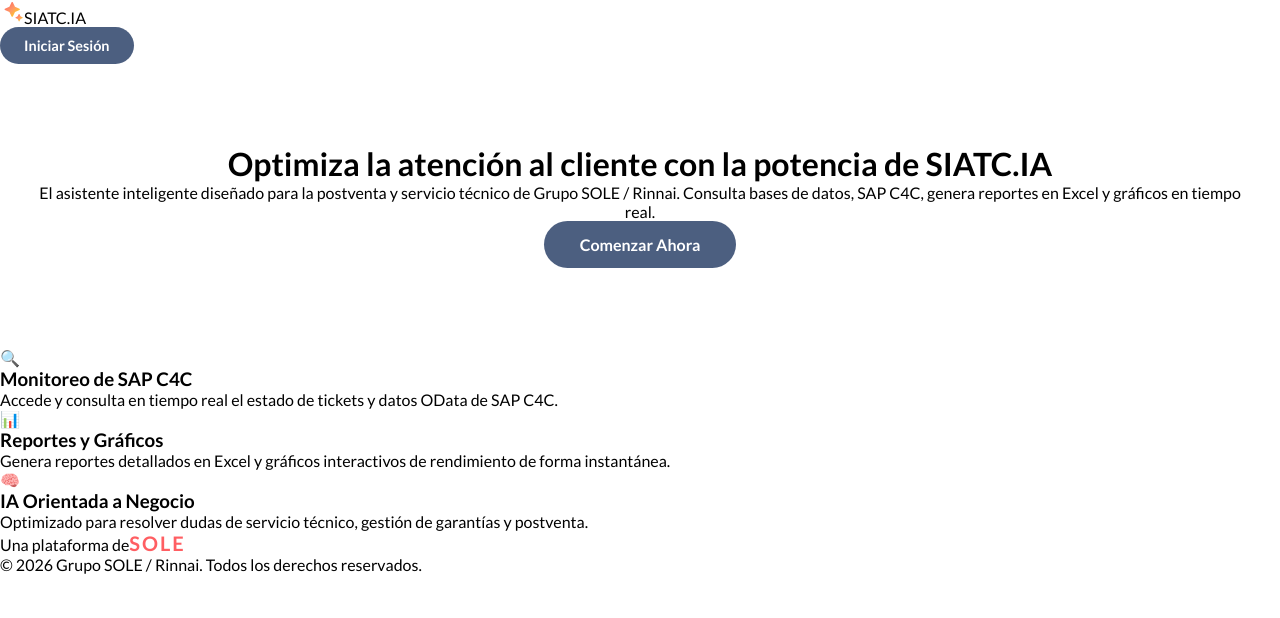
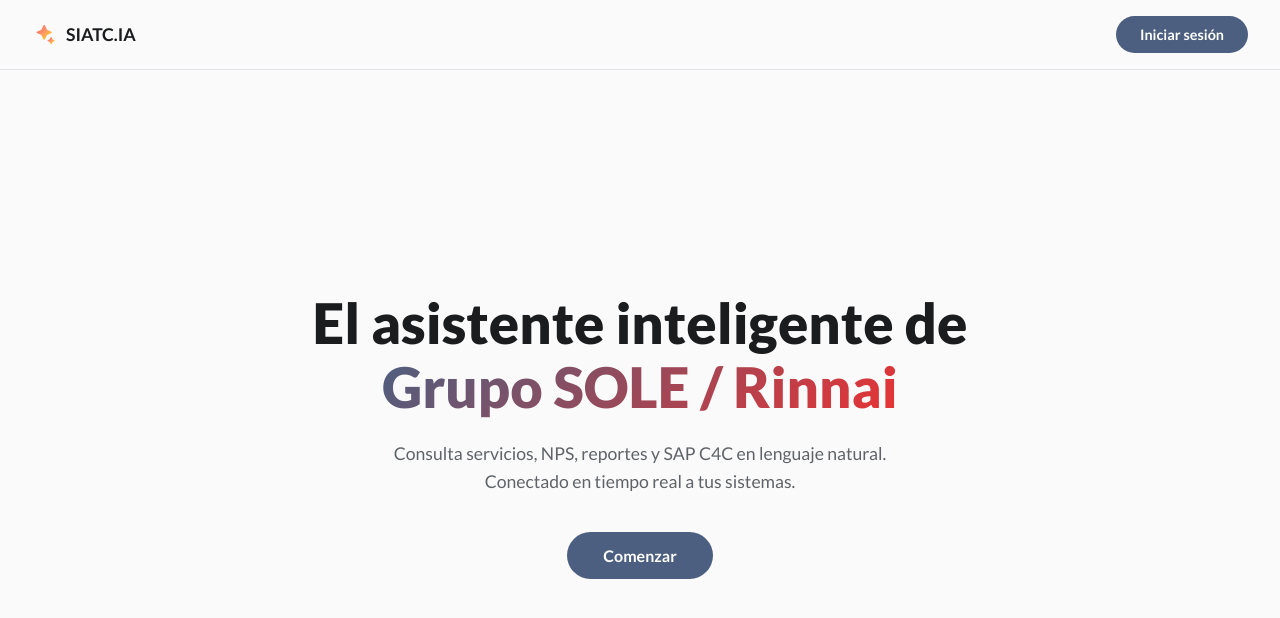
Before and after one commit to onunez2025/AsistenteST, a React (Vite) app in the folder frontend/: page / in a window 1280 px wide. Shown: the top 618 px of the page. Built offline with nearby package versions, Linux system fonts and the light colour scheme.

Commit message:
feat: home screen con greeting Gemini-style y chips de sugerencia SIATC.IA

```diff
--- a/frontend/src/components/ChatArea.jsx
+++ b/frontend/src/components/ChatArea.jsx
@@ -2,6 +2,7 @@
 import { Menu, Sun, Moon, User, Paperclip, Send, File, Download, Search, Mic, Plus, Trash2, ArrowLeft, Bot, Square } from 'lucide-react';
 import { BotSparkleIcon } from './icons';
 import { parseMarkdown } from '../utils/markdown';
+import SuggestionChips from './SuggestionChips';
 
 function ChatArea({
   isSidebarOpen, setIsSidebarOpen,
@@ -18,7 +19,7 @@
   handleSendMessage, handleFileSelect,
   isFileUploading, fileInputRef, messagesEndRef,
   handleExportPNG, getFullUrl,
-  chats, setActiveChatId, handleDeleteChat, formatDateTime
+  chats, activeChatId, setActiveChatId, handleDeleteChat, formatDateTime
 }) {
   const [isListening, setIsListening] = useState(false);
   const [searchQuery, setSearchQuery] = useState('');
@@ -86,6 +87,15 @@
     c.messages.some(m => m.content.toLowerCase().includes(searchQuery.toLowerCase()))
   );
   const searchGroups = groupChatsByDate(filteredChats);
+
+  // Saludo dinámico según hora del día
+  const getGreeting = () => {
+    const h = new Date().getHours();
+    if (h < 12) return 'Buenos días';
+    if (h < 19) return 'Buenas tardes';
+    return 'Buenas noches';
+  };
+  const firstName = user?.full_name?.split(' ')[0] || user?.username || '';
 
   // Renderizado de mensajes con gráficos y Excel
   const renderMessageContent = (content, index) => {
@@ -184,8 +194,8 @@
     );
   };
 
-  // Input box (se reutiliza en welcome y en chat activo)
-  const renderInputBox = (isCentered = false) => (
+  // Input box (se reutiliza en home y en chat activo)
+  const renderInputBar = (isCentered = false) => (
     <div className={`input-box-wrapper ${isCentered ? 'centered-input' : ''}`}>
       {fileAttachment && (
         <div className="attachment-preview-container">
@@ -267,34 +277,68 @@
     </div>
   );
 
-  return (
-    <div className="chat-area">
-      {/* Header */}
-      <div className="chat-header">
-        <div className="chat-header-left">
-          {!isSidebarOpen && (
-            <button className="header-action-btn" onClick={() => setIsSidebarOpen(true)} title="Abrir menú"><Menu size={20} /></button>
+  // Render de la lista de mensajes del chat activo
+  const renderMessages = () => (
+    <>
+      {activeMessages.map((msg, index) => (
+        <div key={index} className={`message ${msg.role}`}>
+          <div className="avatar">
+            {msg.role === 'assistant' ? <BotSparkleIcon /> : <User size={20} />}
+          </div>
+          <div className="message-content">
+            {msg.role === 'assistant' ? (
+              renderMessageContent(msg.content, index)
+            ) : (
+              <div className="message-content-inner">
+                <div>{msg.content}</div>
+                {msg.attachment && (
+                  <div className="chat-message-attachment">
+                    {msg.attachment.type?.startsWith('image/') ? (
+                      <img src={msg.attachment.url || `data:${msg.attachment.type};base64,${msg.attachment.data}`} alt="adjunto" />
+                    ) : (
+                      <div className="chat-message-attachment-icon"><File size={24} /></div>
                     )}
-          {activeView === 'search' && (
-            <button className="header-action-btn" onClick={() => setActiveView('chat')} title="Volver al chat"><ArrowLeft size={20} /></button>
-          )}
-          <div className="chat-title-container">
-            <span className="chat-title">SIATC.IA — Asistente de Gestión</span>
-            <span className="chat-subtitle">Grupo SOLE / Rinnai</span>
+                    <div className="chat-message-attachment-info">
+                      <div className="chat-message-attachment-name">
+                        <a href={msg.attachment.url} download={msg.attachment.name} target="_blank" rel="noopener noreferrer" style={{ color: 'inherit', textDecoration: 'none' }}>
+                          {msg.attachment.name}
+                        </a>
+                      </div>
+                      <div className="chat-message-attachment-size">{msg.attachment.type}</div>
                     </div>
                   </div>
-        <div className="chat-header-right">
-          {/* Indicador de progreso en el header cuando está procesando */}
-          {isLoading && progressLabel && !streamingContent && (
-            <span className="header-progress-label">{progressLabel}</span>
                 )}
-          <button className="header-action-btn" onClick={toggleTheme} title="Cambiar tema">
-            {theme === 'dark' ? <Sun size={20} /> : <Moon size={20} />}
+              </div>
+            )}
+          </div>
+        </div>
+      ))}
+
+      {/* Burbuja de streaming / progreso */}
+      {renderStreamingBubble()}
+
+      <div ref={messagesEndRef} />
+    </>
+  );
+
+  return (
+    <div className="main-content">
+      {/* Topbar */}
+      <div className="topbar">
+        {!isSidebarOpen && (
+          <button className="topbar-menu-btn" onClick={() => setIsSidebarOpen(true)}>
+            <Menu size={20} />
           </button>
-          <div className="header-user-badge">
-            <div className="user-avatar-small">{(user?.full_name || 'U')[0].toUpperCase()}</div>
-            <span className="user-name-text">{user?.full_name?.split(' ')[0] || username}</span>
-          </div>
+        )}
+        <span className="topbar-title">
+          {activeMessages && activeMessages.length > 0
+            ? (chats?.find(c => c.id === activeChatId)?.title || 'SIATC.IA')
+            : ''}
+        </span>
+        <div className="topbar-actions">
+          <button className="topbar-icon-btn" onClick={toggleTheme} title="Cambiar tema">
+            {theme === 'dark' ? <Sun size={18} /> : <Moon size={18} />}
+          </button>
         </div>
       </div>
 
@@ -340,99 +384,29 @@
           </div>
         </div>
       ) : (
-        /* Vista de chat */
-        <>
-          {activeMessages.length <= 1 ? (
-            /* Pantalla de bienvenida */
-            <div className="welcome-container">
-              <div className="welcome-greetings">
-                <h1 className="gemini-welcome-title">El escenario es tuyo, {user?.full_name?.split(' ')[0] || 'equipo'}</h1>
-                <h2 className="gemini-welcome-subtitle">¿En qué puedo ayudarte hoy en la gestión técnica y postventa?</h2>
-              </div>
-              <div className="welcome-input-wrapper">{renderInputBox(true)}</div>
-              <div className="welcome-cards-grid">
-                <div className="welcome-card" onClick={() => handleSendMessage('¿Cuántos servicios se completaron esta semana?')}>
-                  <span className="welcome-card-text">Ver volumen de servicios completados esta semana</span>
-                  <span className="welcome-card-icon">⚡</span>
-                </div>
-                <div className="welcome-card" onClick={() => handleSendMessage('¿Qué técnico cerró más servicios este mes?')}>
-                  <span className="welcome-card-text">Ranking de técnicos con más servicios cerrados este mes</span>
-                  <span className="welcome-card-icon">🏆</span>
-                </div>
-                <div className="welcome-card" onClick={() => handleSendMessage('¿Cuáles son las 5 fallas más reportadas este mes?')}>
-                  <span className="welcome-card-text">Fallas y motivos de no atención más frecuentes</span>
-                  <span className="welcome-card-icon">🛠️</span>
-                </div>
-                <div className="welcome-card" onClick={() => handleSendMessage('Genera un reporte Excel de servicios de este mes')}>
-                  <span className="welcome-card-text">Exportar reporte Excel de servicios del mes</span>
-                  <span className="welcome-card-icon">📊</span>
-                </div>
-                <div className="welcome-card" onClick={() => handleSendMessage('¿Qué materiales se usaron más en servicios de reparación este mes?')}>
-                  <span className="welcome-card-text">Materiales y repuestos más utilizados en reparaciones</span>
-                  <span className="welcome-card-icon">🔧</span>
-                </div>
-                <div className="welcome-card" onClick={() => handleSendMessage('¿Cuántos vehículos de la flota están activos y cuáles tienen mantenimiento pendiente?')}>
-                  <span className="welcome-card-text">Estado de la flota vehicular y mantenimientos pendientes</span>
-                  <span className="welcome-card-icon">🚗</span>
-                </div>
-              </div>
+        /* Home screen o Chat screen */
+        (!activeMessages || activeMessages.length === 0) && !isLoading ? (
+          <div className="home-screen">
+            <h1 className="home-greeting">{getGreeting()}, {firstName}</h1>
+            <p className="home-subtitle">¿Cómo puedo ayudarte hoy?</p>
+            <SuggestionChips onSelect={(text) => setInputText(text)} />
+            <div className="welcome-input-wrapper">{renderInputBar(true)}</div>
           </div>
         ) : (
-            /* Chat activo */
-            <>
+          <div className="chat-screen">
             <div className="messages-container">
-                {activeMessages.map((msg, index) => (
-                  <div key={index} className={`message ${msg.role}`}>
-                    <div className="avatar">
-                      {msg.role === 'assistant' ? <BotSparkleIcon /> : <User size={20} />}
+              {renderMessages()}
             </div>
-                    <div className="message-content">
-                      {msg.role === 'assistant' ? (
-                        renderMessageContent(msg.content, index)
-                      ) : (
-                        <div className="message-content-inner">
-                          <div>{msg.content}</div>
-                          {msg.attachment && (
-                            <div className="chat-message-attachment">
-                              {msg.attachment.type?.startsWith('image/') ? (
-                                <img src={msg.attachment.url || `data:${msg.attachment.type};base64,${msg.attachment.data}`} alt="adjunto" />
-                              ) : (
-                                <div className="chat-message-attachment-icon"><File size={24} /></div>
-                              )}
-                              <div className="chat-message-attachment-info">
-                                <div className="chat-message-attachment-name">
-                                  <a href={msg.attachment.url} download={msg.attachment.name} target="_blank" rel="noopener noreferrer" style={{ color: 'inherit', textDecoration: 'none' }}>
-                                    {msg.attachment.name}
-                                  </a>
-                                </div>
-                                <div className="chat-message-attachment-size">{msg.attachment.type}</div>
-                              </div>
-                            </div>
-                          )}
-                        </div>
-                      )}
-                    </div>
-                  </div>
-                ))}
-
-                {/* Burbuja de streaming / progreso */}
-                {renderStreamingBubble()}
-
-                <div ref={messagesEndRef} />
-              </div>
-
-              {/* Input fijo abajo */}
             <div className="input-container-fixed">
               <div className="input-max-width-wrapper">
-                  {renderInputBox(false)}
+                {renderInputBar(false)}
                 <div className="disclaimer-text">
                   SIATC.IA puede cometer errores. Corrobora información crítica con SAP C4C.
                 </div>
               </div>
             </div>
-            </>
-          )}
-        </>
+          </div>
+        )
       )}
     </div>
   );
--- a/frontend/src/components/Landing.jsx
+++ b/frontend/src/components/Landing.jsx
@@ -1,73 +1,30 @@
 import React from 'react';
+import { BotSparkleIcon } from './icons';
 
-const BotSparkleIcon = () => (
-  <svg className="sparkle-logo-svg" viewBox="0 0 24 24" width="24" height="24" fill="currentColor" xmlns="http://www.w3.org/2000/svg">
-    <path d="M12 2c-.1 0-.3.1-.4.2L9.4 6.7 4.9 8.7c-.2.1-.3.3-.3.4v.4c0 .2.1.3.3.4l4.5 2 2.2 4.5c.1.2.3.3.4.3h.4c.2 0 .3-.1.4-.3l2.2-4.5 4.5-2c.2-.1.3-.3.3-.4v-.4c0-.2-.1-.3-.3-.4l-4.5-2-2.2-4.5c-.1-.1-.3-.2-.4-.2h-.4z" fill="url(#siatc-sparkle-grad)" />
-    <path d="M19 14c-.05 0-.15.05-.2.1l-1.1 2.2-2.2 1.1c-.1.05-.15.15-.15.2v.2c0 .1.05.15.15.2l2.2 1.1 1.1 2.2c.05.1.15.15.2.15h.2c.1 0 .15-.05.2-.15l1.1-2.2 2.2-1.1c.1-.05.15-.15.15-.2v-.2c0-.1-.05-.15-.15-.2l-2.2-1.1-1.1-2.2c-.05-.05-.15-.1-.2-.1h-.2z" fill="url(#siatc-sparkle-grad)" />
-    <defs>
-      <linearGradient id="siatc-sparkle-grad" x1="0%" y1="0%" x2="100%" y2="100%">
-        <stop offset="0%" stopColor="#ff5e62" />
-        <stop offset="50%" stopColor="#ff9966" />
-        <stop offset="100%" stopColor="#ffdf00" />
-      </linearGradient>
-    </defs>
-  </svg>
-);
-
-const Landing = ({ onLoginClick }) => {
+export default function Landing({ onLoginClick }) {
   return (
-    <div className="landing-container">
-      <header className="landing-header">
-        <div className="landing-logo">
+    <div className="landing-page">
+      <nav className="landing-nav">
+        <div className="landing-nav-logo">
           <BotSparkleIcon />
-          <span className="landing-logo-text">SIATC.IA</span>
+          <span>SIATC.IA</span>
         </div>
         <button className="landing-login-btn" onClick={onLoginClick}>
-          Iniciar Sesión
+          Iniciar sesión
         </button>
-      </header>
-
-      <main className="landing-hero">
-        <h1 className="landing-title">
-          Optimiza la atención al cliente con la potencia de <span className="highlight-text">SIATC.IA</span>
+      </nav>
+      <div className="landing-hero">
+        <h1 className="landing-hero-title">
+          El asistente inteligente de<br />
+          <span>Grupo SOLE / Rinnai</span>
         </h1>
-        <p className="landing-subtitle">
-          El asistente inteligente diseñado para la postventa y servicio técnico de Grupo SOLE / Rinnai. Consulta bases de datos, SAP C4C, genera reportes en Excel y gráficos en tiempo real.
+        <p className="landing-hero-subtitle">
+          Consulta servicios, NPS, reportes y SAP C4C en lenguaje natural. Conectado en tiempo real a tus sistemas.
         </p>
-        <div className="landing-hero-actions">
-          <button className="landing-cta-btn" onClick={onLoginClick}>
-            Comenzar Ahora
-          </button>
-        </div>
-      </main>
-
-      <section className="landing-features">
-        <div className="landing-feature-card">
-          <div className="feature-icon">🔍</div>
-          <h3 className="feature-title">Monitoreo de SAP C4C</h3>
-          <p className="feature-desc">Accede y consulta en tiempo real el estado de tickets y datos OData de SAP C4C.</p>
-        </div>
-        <div className="landing-feature-card">
-          <div className="feature-icon">📊</div>
-          <h3 className="feature-title">Reportes y Gráficos</h3>
-          <p className="feature-desc">Genera reportes detallados en Excel y gráficos interactivos de rendimiento de forma instantánea.</p>
-        </div>
-        <div className="landing-feature-card">
-          <div className="feature-icon">🧠</div>
-          <h3 className="feature-title">IA Orientada a Negocio</h3>
-          <p className="feature-desc">Optimizado para resolver dudas de servicio técnico, gestión de garantías y postventa.</p>
-        </div>
-      </section>
-
-      <footer className="landing-footer">
-        <div className="landing-footer-credits">
-          <span className="footer-title">Una plataforma de</span>
-          <span style={{ fontSize: '20px', fontWeight: 'bold', letterSpacing: '2px', color: '#ff5e62' }}>SOLE</span>
-        </div>
-        <p className="footer-rights">© 2026 Grupo SOLE / Rinnai. Todos los derechos reservados.</p>
-      </footer>
+        <button className="landing-cta-btn" onClick={onLoginClick}>
+          Comenzar
+        </button>
+      </div>
     </div>
   );
-};
-
-export default Landing;
+}
--- /dev/null
+++ b/frontend/src/components/SuggestionChips.jsx
@@ -0,0 +1,25 @@
+import React from 'react';
+
+const CHIPS = [
+  { icon: '📋', text: '¿Cuántos servicios se cerraron hoy?' },
+  { icon: '📊', text: 'NPS del mes actual vs meta 74.5' },
+  { icon: '🏆', text: 'Técnicos con mayor eficiencia esta semana' },
+  { icon: '⏳', text: 'Tickets pendientes por CAS' },
+];
+
+export default function SuggestionChips({ onSelect }) {
+  return (
+    <div className="suggestion-chips">
+      {CHIPS.map((chip) => (
+        <button
+          key={chip.text}
+          className="suggestion-chip"
+          onClick={() => onSelect(chip.text)}
+        >
+          <span className="chip-icon">{chip.icon}</span>
+          <span className="chip-text">{chip.text}</span>
+        </button>
+      ))}
+    </div>
+  );
+}
```
Lines whose indentation alone changed are shown as unchanged.
